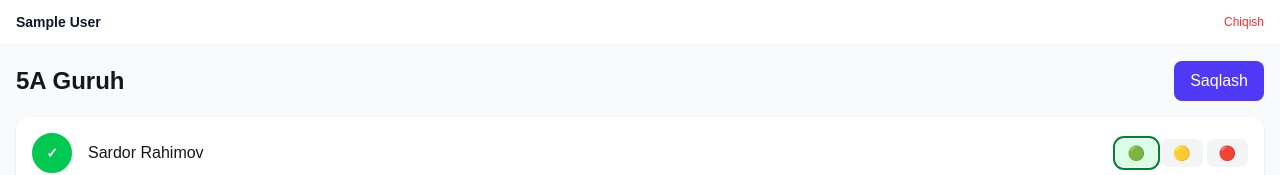
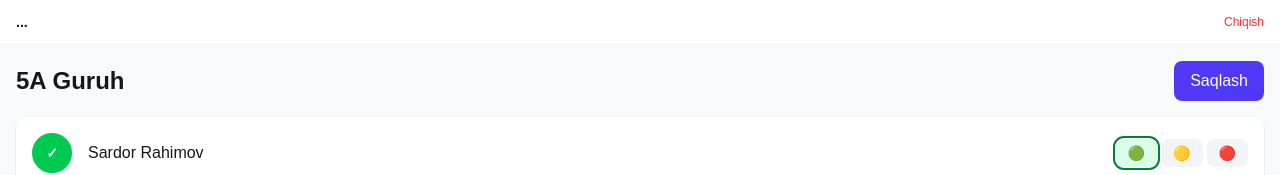
Before and after one commit to Davlatbek1717/alochi, a Next.js app in the folder apps/web/: page /mentor/group in a window 1280 px wide. Shown: the top 175 px of the page. Built offline with nearby package versions, Linux system fonts and the light colour scheme; no server answers; sample sign-in values are in the browser's storage.

Commit message:
fix: add runtime shape guard for user JSON parse, align header z-index

```diff
--- a/apps/web/app/(dashboard)/layout.tsx
+++ b/apps/web/app/(dashboard)/layout.tsx
@@ -22,7 +22,12 @@ export default function DashboardLayout({ children }: { children: React.ReactNod
     }
     try {
       const raw = localStorage.getItem('user');
-      if (raw) setUser(JSON.parse(raw) as UserInfo);
+      if (raw) {
+        const parsed = JSON.parse(raw) as Record<string, unknown>;
+        if (parsed && typeof parsed.id === 'string' && typeof parsed.role === 'string') {
+          setUser(parsed as unknown as UserInfo);
+        }
+      }
     } catch {
       // ignore parse errors
     }
@@ -35,7 +40,7 @@ export default function DashboardLayout({ children }: { children: React.ReactNod
 
   return (
     <div className="flex flex-col min-h-screen bg-gray-50">
-      <header className="sticky top-0 z-40 bg-white border-b border-gray-100 px-4 py-3 flex items-center justify-between">
+      <header className="sticky top-0 z-50 bg-white border-b border-gray-100 px-4 py-3 flex items-center justify-between">
         <p className="text-sm font-semibold text-gray-900 truncate max-w-[70%]">
           {user?.name ?? '...'}
         </p>
```
